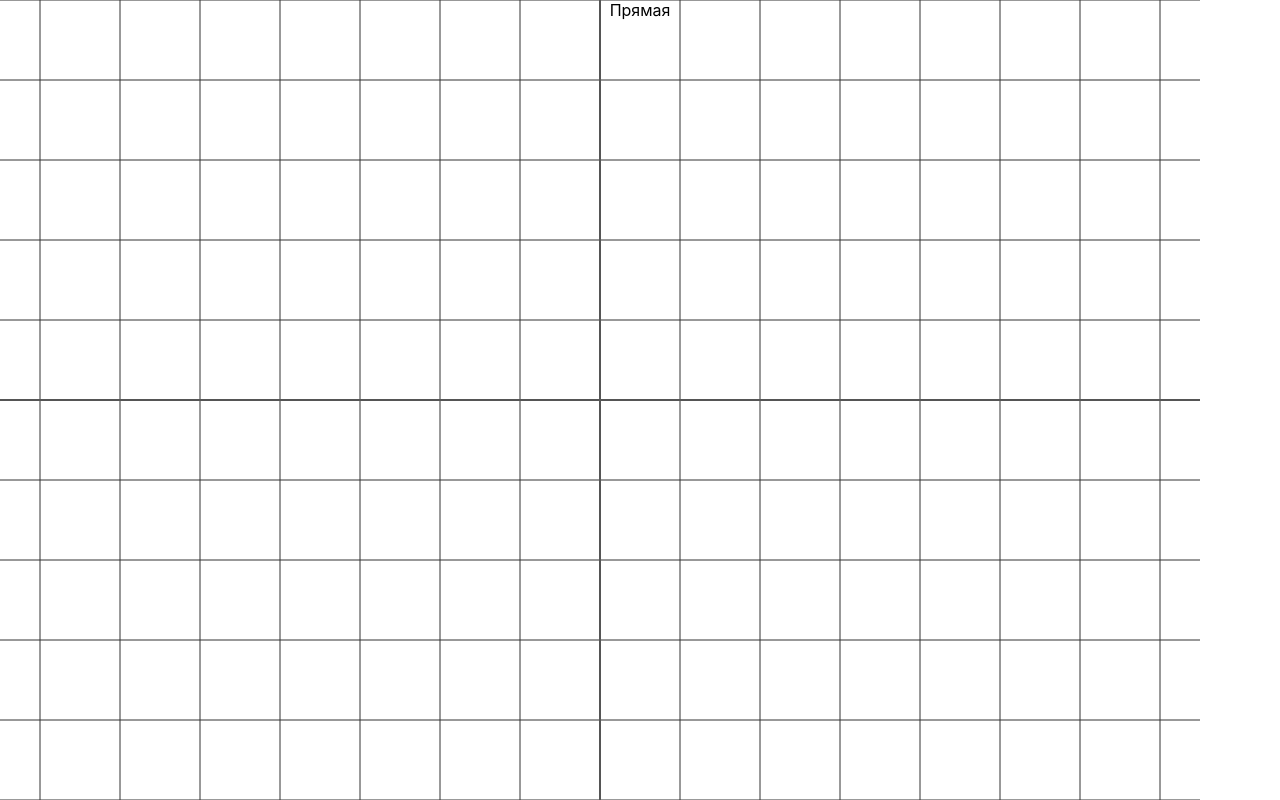
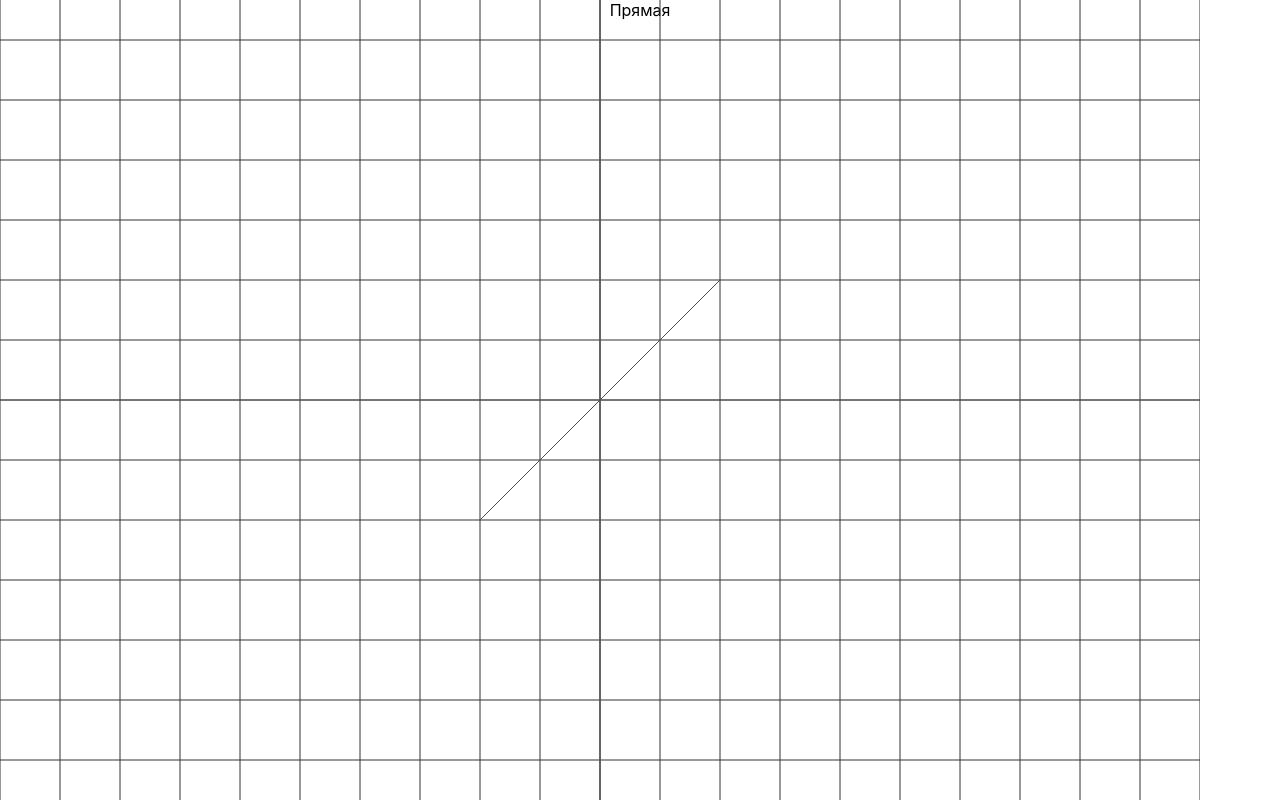
Before and after one commit to Vvtu/canvas, a React (Create React App) app: page / in a window 1280 px wide. Built offline with nearby package versions, Linux system fonts and the light colour scheme.

Commit message:
fix line

```diff
--- a/src/canvas/index.js
+++ b/src/canvas/index.js
@@ -8,102 +8,82 @@ type Coordinate = {
   x: number,
   y: number,
 };
-const LINES = 10;
+
+const distance = (a: Coordinate, b: Coordinate) =>
+  Math.sqrt((a.x - b.x) ** 2 + (a.y - b.y) ** 2);
+
+const SCALE = 60;
 
 const Canvas = ({ width, height }: CanvasProps) => {
-  console.log("width = ", width); //TODO vvtu, need to delete
-  console.log("height = ", height); //TODO vvtu, need to delete
   const canvasRef = useRef();
   const canvasRefBase = useRef();
 
   const [isPainting, setIsPainting] = useState(false);
-  const [mousePosition, setMousePosition] = useState({ x: 0, y: 0 });
 
-  const SCALE = Math.min(width, height) / LINES;
-  console.log("SCALE = ", SCALE); //TODO vvtu, need to delete
+  const [point1, setPoint1] = useState({ x: -2, y: -2 });
+  const [point2, setPoint2] = useState({ x: 2, y: 2 });
 
-  const toReal = ({ x, y }: Coordinate) => ({
+  const toReal = useCallback(
+    ({ x, y }: Coordinate) => ({
       x: x * SCALE + width / 2,
       y: -y * SCALE + height / 2,
-  });
-  const fromReal = ({ x, y }: Coordinate) => ({
+    }),
+    [height, width]
+  );
+  const fromReal = useCallback(
+    ({ x, y }: Coordinate) => ({
       x: (x - width / 2) / SCALE,
       y: -(y - height / 2) / SCALE,
-  });
+    }),
+    [height, width]
+  );
 
-  console.log(fromReal(toReal({ x: 1, y: 1 })));
-
-  const getCoordinates = (event: MouseEvent): Coordinate | undefined => {
+  const updateLineWithNewCoordinates = useCallback(
+    (event: MouseEvent): Coordinate | undefined => {
       if (!canvasRef.current) {
         return;
       }
+      if (isPainting === false) {
+        return;
+      }
       const canvas: HTMLCanvasElement = canvasRef.current;
-    return {
+
+      const coordinate = fromReal({
         x: event.pageX - canvas.offsetLeft,
         y: event.pageY - canvas.offsetTop,
-    };
-  };
+      });
+      const d1 = distance(coordinate, point1);
+      const d2 = distance(coordinate, point2);
+      if (d1 < d2 && d1 < 1) {
+        setPoint1(coordinate);
+      } else {
+        if (d2 < d1 && d2 < 1) {
+          setPoint2(coordinate);
+        }
+      }
+    },
+    [fromReal, isPainting, point1, point2]
+  );
 
-  const startPaint = useCallback((event: MouseEvent) => {
-    const coordinates = getCoordinates(event);
-    if (coordinates) {
-      setMousePosition(coordinates);
-      setIsPainting(true);
-    }
-  }, []);
+  const mouseUp = () => setIsPainting(false);
+  const mouseDown = () => setIsPainting(true);
 
   useEffect(() => {
     if (!canvasRef.current) {
       return;
     }
     const canvas: HTMLCanvasElement = canvasRef.current;
-    canvas.addEventListener("mousedown", startPaint);
+    canvas.addEventListener("mousedown", mouseDown);
+    canvas.addEventListener("mousemove", updateLineWithNewCoordinates);
+    canvas.addEventListener("mouseup", mouseUp);
+    // canvas.addEventListener("mouseleave", mouseDown);
     return () => {
-      canvas.removeEventListener("mousedown", startPaint);
+      canvas.removeEventListener("mousedown", mouseDown);
+      canvas.removeEventListener("mousemove", updateLineWithNewCoordinates);
+      canvas.removeEventListener("mouseup", mouseUp);
+      // canvas.removeEventListener("mouseleave", mouseDown);
     };
-  }, [startPaint]);
-
-  const paint = useCallback(
-    (event: MouseEvent) => {
-      if (isPainting) {
-        const newMousePosition = getCoordinates(event);
-        if (mousePosition && newMousePosition) {
-          drawLine(mousePosition, newMousePosition);
-          setMousePosition(newMousePosition);
-        }
-      }
-    },
-    [isPainting, mousePosition]
-  );
-
-  useEffect(() => {
-    if (!canvasRef.current) {
-      return;
-    }
-    const canvas: HTMLCanvasElement = canvasRef.current;
-    canvas.addEventListener("mousemove", paint);
-    return () => {
-      canvas.removeEventListener("mousemove", paint);
-    };
-  }, [paint]);
-
-  const exitPaint = useCallback(() => {
-    setIsPainting(false);
-    setMousePosition(undefined);
-  }, []);
-
-  useEffect(() => {
-    if (!canvasRef.current) {
-      return;
-    }
-    const canvas: HTMLCanvasElement = canvasRef.current;
-    canvas.addEventListener("mouseup", exitPaint);
-    canvas.addEventListener("mouseleave", exitPaint);
-    return () => {
-      canvas.removeEventListener("mouseup", exitPaint);
-      canvas.removeEventListener("mouseleave", exitPaint);
-    };
-  }, [exitPaint]);
+  }, [updateLineWithNewCoordinates, setIsPainting]);
 
   useEffect(() => {
     if (!canvasRefBase.current) {
@@ -112,69 +92,68 @@ const Canvas = ({ width, height }: CanvasProps) => {
     const canvasBase: HTMLCanvasElement = canvasRefBase.current;
     const contextBase = canvasBase.getContext("2d");
     if (contextBase) {
-      const max = fromReal({ x: width, y: height });
-      const min = fromReal({ x: 0, y: 0 });
-      console.log("max = ", max); //TODO vvtu, need to delete
-      console.log("min = ", min); //TODO vvtu, need to delete
       contextBase.strokeStyle = "#333";
       contextBase.lineWidth = 1;
 
       contextBase.beginPath();
 
-      for (let x = -LINES; x < LINES; x += 1) {
+      const lines = Math.round(
+        Math.max(canvasBase.height, canvasBase.width) / SCALE
+      );
+
+      for (let x = -lines; x < lines; x += 1) {
         const from = toReal({ x, y: 0 });
         const to = toReal({ x, y: 0 });
         contextBase.moveTo(from.x, 0);
-        contextBase.lineTo(to.x, height);
+        contextBase.lineTo(to.x, canvasBase.height);
       }
-      for (let y = -LINES; y < LINES; y += 1) {
+      for (let y = -lines; y < lines; y += 1) {
         const from = toReal({ x: 0, y });
         const to = toReal({ x: 0, y });
         contextBase.moveTo(0, from.y);
-        contextBase.lineTo(width, to.y);
+        contextBase.lineTo(canvasBase.width, to.y);
       }
       contextBase.closePath();
       contextBase.stroke();
 
       contextBase.strokeStyle = "#555";
-      contextBase.lineWidth = 2;
+      contextBase.lineWidth = 1;
       contextBase.beginPath();
-      const from = toReal({ x: -LINES, y: 0 });
-      const to = toReal({ x: LINES, y: 0 });
+      const from = toReal({ x: -lines, y: 0 });
+      const to = toReal({ x: lines, y: 0 });
       contextBase.moveTo(from.x, from.y);
       contextBase.lineTo(to.x, to.y);
 
-      const from2 = toReal({ x: 0, y: -LINES });
-      const to2 = toReal({ x: 0, y: LINES });
+      const from2 = toReal({ x: 0, y: -lines });
+      const to2 = toReal({ x: 0, y: lines });
       contextBase.moveTo(from2.x, from2.y);
       contextBase.lineTo(to2.x, to2.y);
       contextBase.closePath();
       contextBase.stroke();
     }
-  }, [height, width, canvasRefBase.current]);
+  }, [toReal]);
 
-  const drawLine = (
-    originalMousePosition: Coordinate,
-    newMousePosition: Coordinate
-  ) => {
+  useEffect(() => {
     if (!canvasRef.current) {
       return;
     }
     const canvas: HTMLCanvasElement = canvasRef.current;
     const context = canvas.getContext("2d");
     if (context) {
+      context.clearRect(0, 0, canvas.width, canvas.height);
+
       context.strokeStyle = "red";
-      context.lineJoin = "round";
-      context.lineWidth = 2;
+      context.lineWidth = 1;
+      context.beginPath();
 
-      context.beginPath();
-      context.moveTo(originalMousePosition.x, originalMousePosition.y);
-      context.lineTo(newMousePosition.x, newMousePosition.y);
+      const from = toReal(point1);
+      const to = toReal(point2);
+      context.moveTo(from.x, from.y);
+      context.lineTo(to.x, to.y);
       context.closePath();
-
       context.stroke();
     }
-  };
+  }, [point1, point2, toReal]);
 
   return (
     <>
```
Lines whose indentation alone changed are shown as unchanged.
